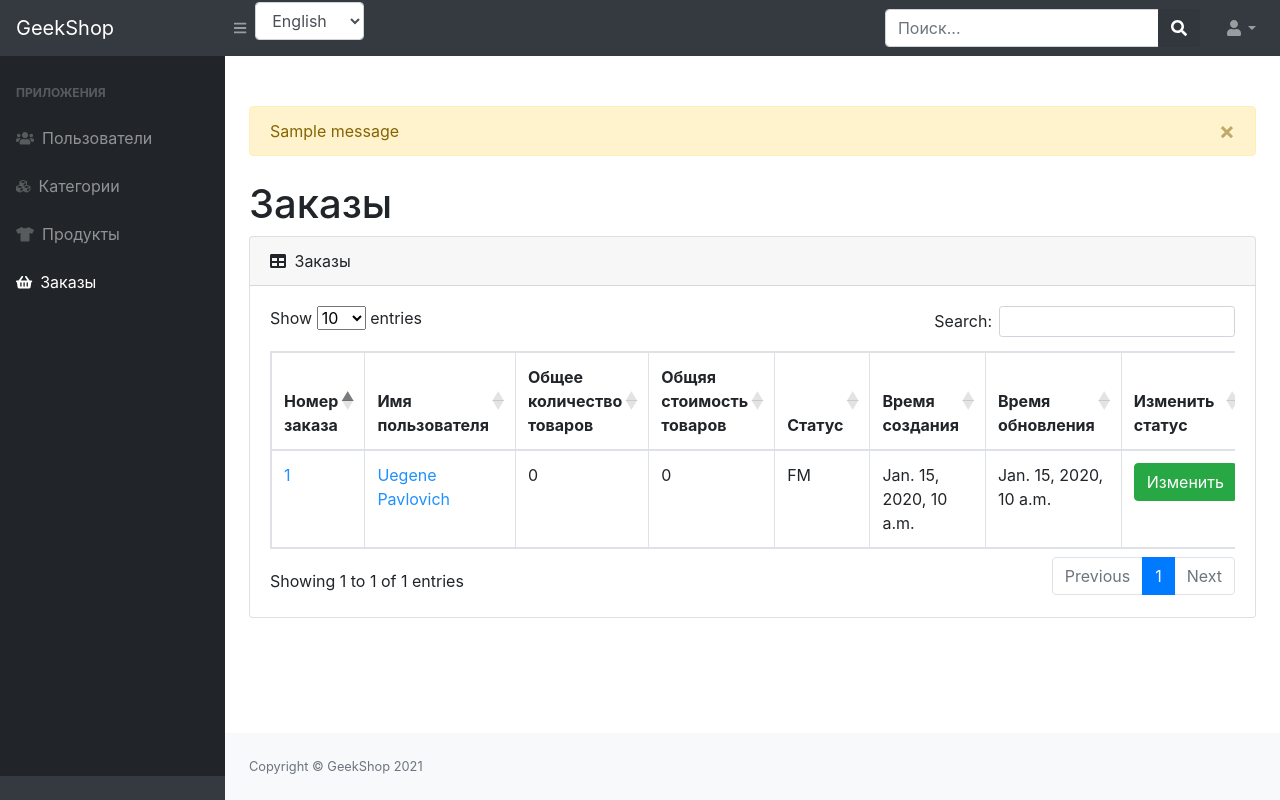
After one commit to EvgenPalimov/GeekShop, a Django app: page /admins/orders/ in a window 1280 px wide. The commit adds this page. Run offline with Django 3.2, Linux system fonts and the light colour scheme; a user stored in the database is signed in; data comes from the database, SQL or seed files in the repository; tables that the repository leaves empty hold one stand-in row (values such as "Sample post"); one stand-in notice (Sample message) is shown; some libraries are stand-ins or nearby versions.

Commit message:
admin_orders

```diff
--- a/admins/templates/admins/includes/siberia_bar.html
+++ b/admins/templates/admins/includes/siberia_bar.html
@@ -13,7 +13,7 @@
                     </a>
                     <a class="nav-link" href="{% url 'admins:admin_categories' %}">
                         <div class="sb-nav-link-icon">
-                            <i class="fas fa-shopping-basket"></i>
+                            <i class="fas fa-cubes"></i>
                         </div>
                         Категории
                     </a>
@@ -23,6 +23,12 @@
                         </div>
                         Продукты
                     </a>
+                      <a class="nav-link" href="{% url 'admins:admin_orders' %}">
+                        <div class="sb-nav-link-icon">
+                            <i class="fas fa-shopping-basket"></i>
+                        </div>
+                        Заказы
+                    </a>
                 </div>
             </div>
             <div class="sb-sidenav-footer"></div>
--- /dev/null
+++ b/admins/templates/admins/orders/admin-orders-read.html
@@ -0,0 +1,79 @@
+{% extends 'admins/base.html' %}
+
+{% block content %}
+    <div id="layoutSidenav_content">
+        <main>
+            <div class="container-fluid">
+                {% if  messages %}
+                    <div class="alert {% if messages.level == 20 %} alert-success {% else %} alert-warning
+                        {% endif %}alert-dismissible fade show" role="alert"
+                         style="margin-top: 50px;">
+                        {% if messages %}
+                            {% for mes in messages %}
+                                {{ mes }}
+                            {% endfor %}
+                        {% endif %}
+                        <button type="button" class="close" data-dismiss="alert" aria-label="Close">
+                            <span aria-hidden="true">&times;</span>
+                        </button>
+                    </div>
+                {% endif %}
+                <h1 class="mt-4">Заказы</h1>
+                <div class="card mb-4">
+                    <div class="card-header">
+                        <i class="fas fa-table mr-1"></i>
+                        Заказы
+                    </div>
+                    <div class="card-body">
+                        <div class="table-responsive">
+                            <table class="table table-bordered" id="dataTable" width="100%" cellspacing="0">
+                                <thead>
+                                <tr>
+                                    <th>Номер заказа</th>
+                                    <th>Имя пользователя</th>
+                                    <th>Общее количество товаров</th>
+                                    <th>Общяя стоимость товаров</th>
+                                    <th>Статус</th>
+                                    <th>Время создания</th>
+                                    <th>Время обновления</th>
+                                    <th>Изменить статус</th>
+                                </tr>
+                                </thead>
+
+                                <tbody>
+                                {% for order in object_list %}
+                                    <tr>
+                                        <td><a href="{% url 'orders:read' order.id %}"
+                                               style="color: dodgerblue">
+                                            {{ order.id }}</a></td>
+                                        <td><a href="{% url 'admins:admin_users_update' user.id %}"
+                                               style="color: dodgerblue">
+                                            {{ user.first_name|title }} {{ user.last_name|title }}</a></td>
+                                        <td>{{ order.get_total_quantity }}</td>
+                                        <td>{{ order.get_total_cost }}</td>
+                                        <td>{{ order.status }}</td>
+                                        <td>{{ order.created }}</td>
+                                        <td>{{ order.updated }}</td>
+
+                                        <td><a href="{% url 'admins:change_status' order.id%}">
+                                            <input class="btn btn-success btn-block" type="submit" value="Изменить">
+                                        </a>
+                                        </td>
+                                    </tr>
+                                {% endfor %}
+                                </tbody>
+                            </table>
+                        </div>
+                    </div>
+                </div>
+            </div>
+        </main>
+        <footer class="py-4 bg-light mt-auto">
+            <div class="container-fluid">
+                <div class="d-flex align-items-center justify-content-between small">
+                    <div class="text-muted">Copyright &copy; GeekShop 2021</div>
+                </div>
+            </div>
+        </footer>
+    </div>
+{% endblock %}
--- a/admins/urls.py
+++ b/admins/urls.py
@@ -3,7 +3,7 @@ from django.views.i18n import set_language
 
 from admins.views import UserTemplateView, UserListView, UserCreateView, UserUpdateView, UserDeleteView, \
     ProductsListView, ProductCreateView, ProductUpdateView, ProductDeleteView, CategoriesListView, \
-    CategoriesCreateView, CategoriesUpdateView, CategoriesDeleteView
+    CategoriesCreateView, CategoriesUpdateView, CategoriesDeleteView, OrdersListView, order_change_status
 
 app_name = 'admins'
 urlpatterns = [
@@ -24,5 +24,8 @@ urlpatterns = [
     path('categories-update/<int:pk>', CategoriesUpdateView.as_view(), name='admin_categories_update'),
     path('categories-delete/<int:pk>', CategoriesDeleteView.as_view(), name='admin_categories_delete'),
 
+    path('orders/', OrdersListView.as_view(), name='admin_orders'),
+    path('change_status/<int:pk>/', order_change_status, name='change_status'),
+
     path('lang/', set_language, name='set_language'),
 ]
--- a/admins/views.py
+++ b/admins/views.py
@@ -1,3 +1,5 @@
+from collections import OrderedDict
+
 from django.contrib import messages
 from django.contrib.auth.decorators import user_passes_test
 from django.http import HttpResponseRedirect
@@ -13,6 +15,7 @@ from admins.forms import UserAdminRegistrationForm, UserAdminProfileForm, Produc
 from authapp.models import User
 from mainapp.mixin import CustomDispatchMixin, BaseClassContextMixin
 from mainapp.models import Product, ProductCategory
+from ordersapp.models import Order
 
 
 class UserTemplateView(TemplateView, CustomDispatchMixin):
@@ -137,3 +140,19 @@ class CategoriesDeleteView(DeleteView, CustomDispatchMixin, BaseClassContextMixi
             self.object.is_active = True
         self.object.save()
         return HttpResponseRedirect(self.get_success_url())
+
+
+class OrdersListView(ListView, CustomDispatchMixin, BaseClassContextMixin):
+    model = Order
+    template_name = 'admins/orders/admin-orders-read.html'
+    title = 'Админ | Заказы'
+
+
+
+def order_change_status(request, pk):
+    statuses = ['FM', 'STP', 'PD', 'PRD', 'RDY', 'CNC']
+    element = Order.objects.get(id=pk)
+    element.status = statuses[(statuses.index(element.status) + 1) % len(statuses)]
+    element.save()
+
+    return HttpResponseRedirect(reverse('admins:admin_orders'))
--- a/ordersapp/models.py
+++ b/ordersapp/models.py
@@ -31,6 +31,11 @@ class Order(models.Model):
     status = models.CharField(choices=ORDER_STATUS_CHOICES, verbose_name='Статус', max_length=3, default=FORMING)
     is_active = models.BooleanField(verbose_name='Активный', default=True)
 
+    class Meta:
+        ordering = ('-created',)
+        verbose_name = 'Заказ'
+        verbose_name_plural = 'Заказы'
+
     def __str__(self):
         return f'Текущий заказ {self.pk}'
 
--- a/ordersapp/templates/ordersapp/order_form.html
+++ b/ordersapp/templates/ordersapp/order_form.html
@@ -47,7 +47,8 @@
                     </tr>
                 {% endfor %}
             </table>
-            <button type="submit" value="сохранить" class="btn btn-light btn-round form-control last">сохранить
+            <button type="submit" value="сохранить" class="btn btn-light btn-round form-control last">
+                сохранить
             </button>
             {% include 'ordersapp/includes/inc_order_actions.html' %}
         </form>
```
